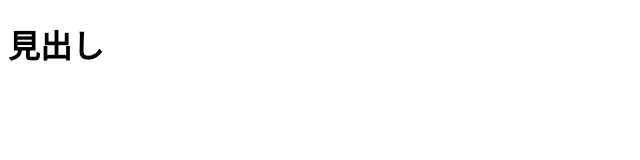
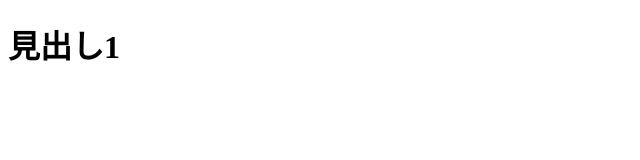
Before and after one commit to moisture110/xbp, a plain HTML site: page de12/test.html in a window 1280 px wide. Shown: the full height of the page, 0-640 px from the left. Drawn offline with Linux system fonts and the light colour scheme.

Commit message:
20240924

```diff
--- a/de12/test.html
+++ b/de12/test.html
@@ -7,7 +7,8 @@
     <!-- h1.htmlからある行をコピペしてくればOK -->
 </head>
 <body>
-    <h1>見出し</h1>
+    <h1>見出し1
+    </h1>
     <!-- 塊ごとにdivタグで区切るようにしましょう。 -->
     <div>
          <!-- ①↓に文字を書いてみよう -->
```
